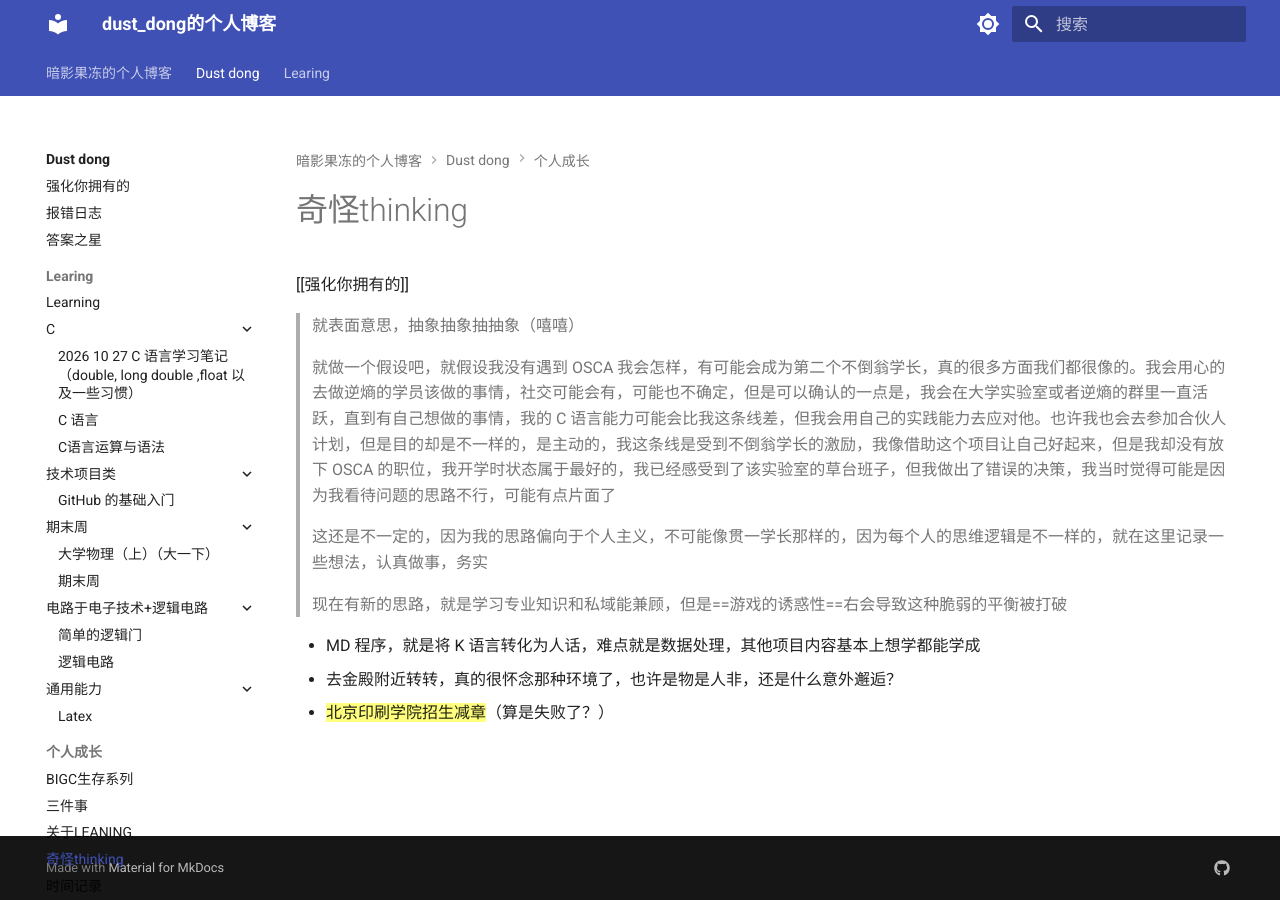
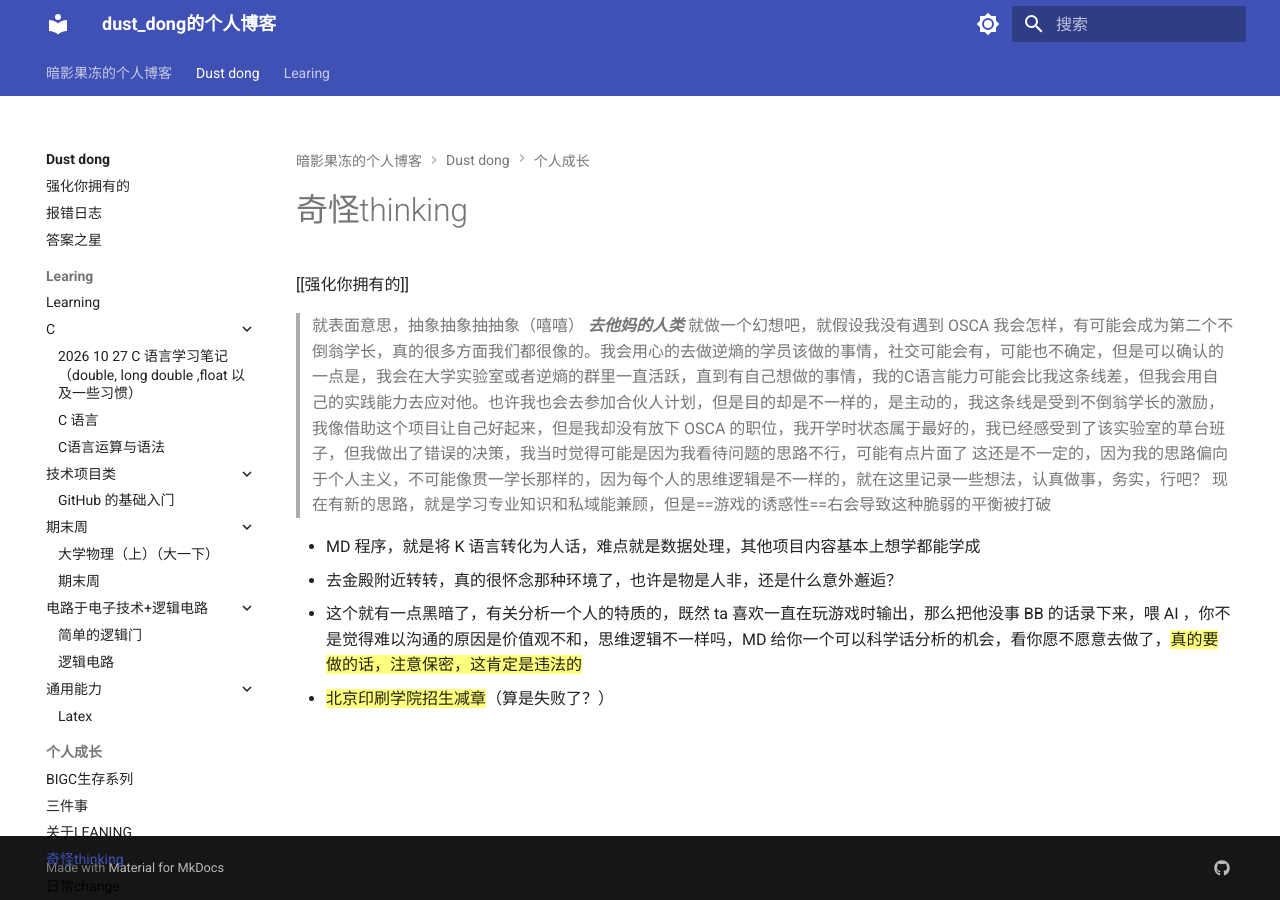
Before and after one commit to ditydong/MyBlog, an MkDocs documentation site: the page built from docs/dust_dong/个人成长/奇怪thinking.md, in a window 1280 px wide. Built offline with MkDocs 1.6.1 and Material for MkDocs 9.7.7, drawn with Linux system fonts in a browser that asks for light colours.

Commit message:
迁移信息

```diff
--- a/docs/dust_dong/个人成长/奇怪thinking.md
+++ b/docs/dust_dong/个人成长/奇怪thinking.md
@@ -1,12 +1,11 @@
 [[强化你拥有的]]
 > 就表面意思，抽象抽象抽抽象（嘻嘻）
-
-> 就做一个假设吧，就假设我没有遇到 OSCA 我会怎样，有可能会成为第二个不倒翁学长，真的很多方面我们都很像的。我会用心的去做逆熵的学员该做的事情，社交可能会有，可能也不确定，但是可以确认的一点是，我会在大学实验室或者逆熵的群里一直活跃，直到有自己想做的事情，我的 C 语言能力可能会比我这条线差，但我会用自己的实践能力去应对他。也许我也会去参加合伙人计划，但是目的却是不一样的，是主动的，我这条线是受到不倒翁学长的激励，我像借助这个项目让自己好起来，但是我却没有放下 OSCA 的职位，我开学时状态属于最好的，我已经感受到了该实验室的草台班子，但我做出了错误的决策，我当时觉得可能是因为我看待问题的思路不行，可能有点片面了
-
-> 这还是不一定的，因为我的思路偏向于个人主义，不可能像贯一学长那样的，因为每个人的思维逻辑是不一样的，就在这里记录一些想法，认真做事，务实
-
+> ***去他妈的人类***
+> 就做一个幻想吧，就假设我没有遇到 OSCA 我会怎样，有可能会成为第二个不倒翁学长，真的很多方面我们都很像的。我会用心的去做逆熵的学员该做的事情，社交可能会有，可能也不确定，但是可以确认的一点是，我会在大学实验室或者逆熵的群里一直活跃，直到有自己想做的事情，我的C语言能力可能会比我这条线差，但我会用自己的实践能力去应对他。也许我也会去参加合伙人计划，但是目的却是不一样的，是主动的，我这条线是受到不倒翁学长的激励，我像借助这个项目让自己好起来，但是我却没有放下 OSCA 的职位，我开学时状态属于最好的，我已经感受到了该实验室的草台班子，但我做出了错误的决策，我当时觉得可能是因为我看待问题的思路不行，可能有点片面了
+> 这还是不一定的，因为我的思路偏向于个人主义，不可能像贯一学长那样的，因为每个人的思维逻辑是不一样的，就在这里记录一些想法，认真做事，务实，行吧？
 > 现在有新的思路，就是学习专业知识和私域能兼顾，但是==游戏的诱惑性==右会导致这种脆弱的平衡被打破
 
 - MD 程序，就是将 K 语言转化为人话，难点就是数据处理，其他项目内容基本上想学都能学成
 - 去金殿附近转转，真的很怀念那种环境了，也许是物是人非，还是什么意外邂逅？
+- 这个就有一点黑暗了，有关分析一个人的特质的，既然 ta 喜欢一直在玩游戏时输出，那么把他没事 BB 的话录下来，喂 AI ，你不是觉得难以沟通的原因是价值观不和，思维逻辑不一样吗，MD 给你一个可以科学话分析的机会，看你愿不愿意去做了，==真的要做的话，注意保密，这肯定是违法的==
 - ==北京印刷学院招生减章==（算是失败了？）
```
Also changed, not shown: docs/dust_dong/个人成长/关于LEANING.md (+1 -1 lines), docs/dust_dong/个人成长/大会 & 志愿活动/百度世界 2026.md (+1 -1 lines), docs/dust_dong/个人成长/日常change.md (added, +1 -0 lines), docs/dust_dong/个人能力/逆熵/简历部分/简历需求分析.md (+3 -3 lines), docs/dust_dong/个人能力/逆熵/逆熵-V6.md (+1 -0 lines), docs/dust_dong/个人能力/静态网站.md (+14 -0 lines).
